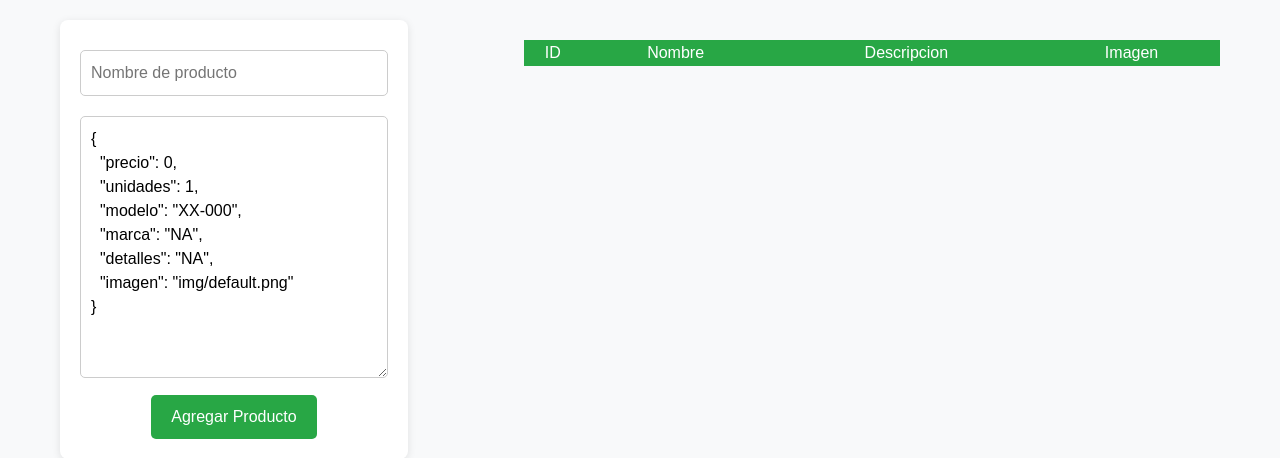
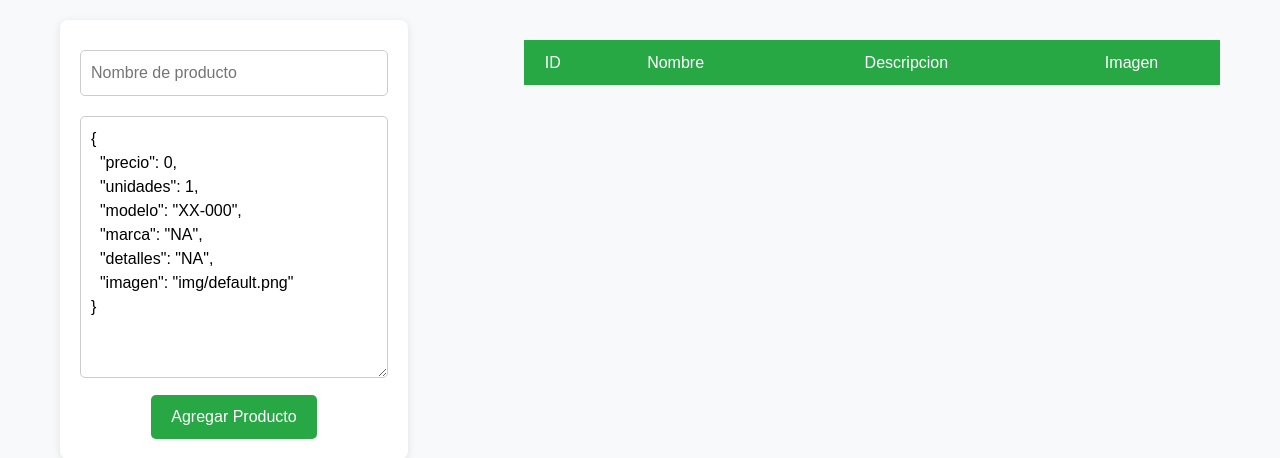
Before and after one commit to erickGtz/tecweb, a PHP site: page /tecweb/ejemplos/product_app/index.html in a window 1280 px wide. Shown: the part 142-600 px from the top of the page. Run offline with PHP 8.4, Linux system fonts and the light colour scheme.

Commit message:
Estilos modificados v.4

```diff
--- a/practicas/css/estilo1.css
+++ b/practicas/css/estilo1.css
@@ -117,6 +117,7 @@ table {
 }
 
 table thead {
+  height: 45px;
   background-color: #28a745;
   color: white;
 }
```
